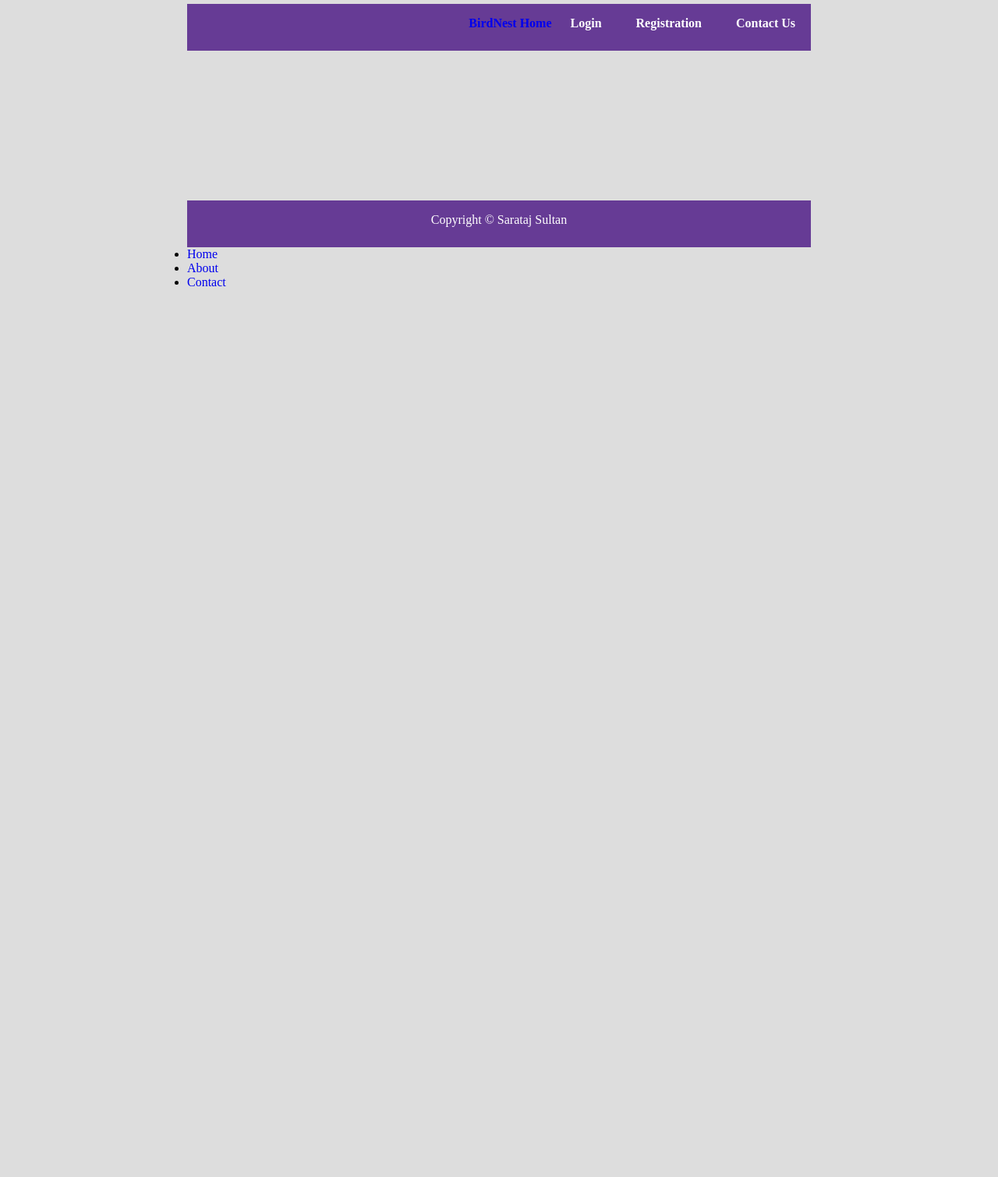
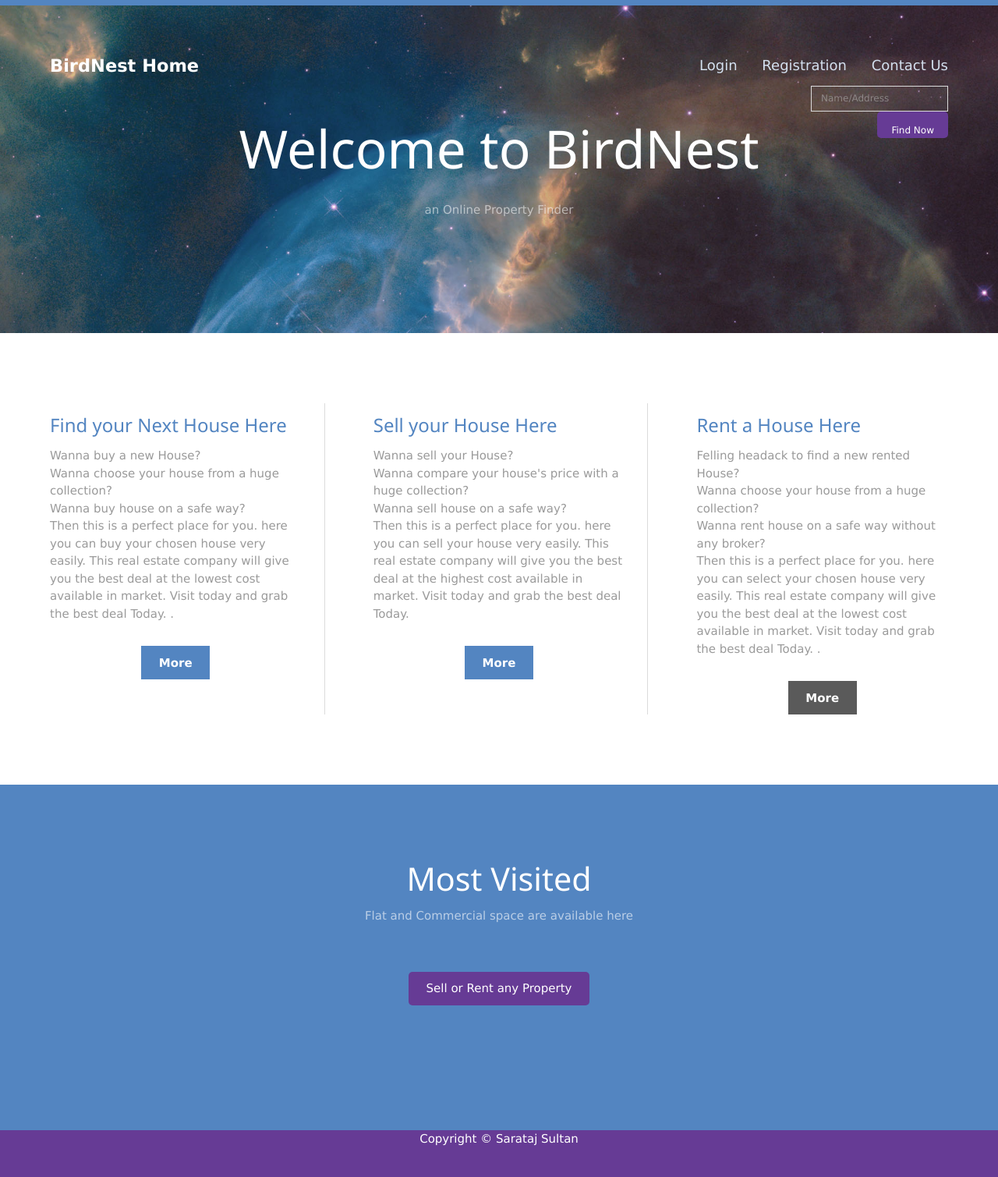
Before and after one commit to Sarataj/RealEstateFindingSystem, a PHP site: page /email-address-verification-script-using-php-demo/index_2.php in a window 1280 px wide. Shown: the whole page at 78% size. Before the commit the page ends 367 px from the top, so only its background shows below. Run offline with PHP 8.4, Linux system fonts and the light colour scheme; data that the repository does not hold is empty.

Commit message:
OOP index
OOP concept applying on index

```diff
--- a/index_2.php
+++ b/index_2.php
@@ -1,36 +1,169 @@
+<!DOCTYPE HTML>
+<?php
+	include ("database.php");
+	include ("Crud.php");
+	$crud = new Crud();
+	//fetching data in descending order (lastest entry first)
+	$query = "SELECT * FROM request_to_sell_product where P_approval != 'need_approval'";
+	$result = $crud->getData($query);
+	//echo '<pre>'; print_r($result); exit;
 
-<!DOCTYPE html>
+	session_start();
+	if(!isset($_SESSION["U_id"])){
+		$_SESSION["U_id"] = null;
+	}
+	$sql=mysqli_query($db,"SELECT U_name FROM user_info WHERE U_id={$_SESSION["U_id"]}");
+
+	$sql_1 = mysqli_query($db,"SELECT * FROM request_to_sell_product where P_approval != 'need_approval'");
+?>
+
+
 <html>
 	<head>
-		<title>Real-Estate Finding System</title>
+		<title>BirdNest ... an Online Property Finder</title>
 		<link rel="stylesheet" href="style.css">
-	<?php include"navbar.php";?>
+		<link rel="stylesheet" href="assets/css/main.css" />
+		<meta charset="UTF-8">
+		<meta name="viewport" content="width=device-width, initial-scale=1">
+		<link rel="stylesheet" href="https://www.w3schools.com/w3css/4/w3.css">
+		<link rel="stylesheet" href="https://fonts.googleapis.com/css?family=Raleway">
+		<link rel="stylesheet" href="https://cdnjs.cloudflare.com/ajax/libs/font-awesome/4.7.0/css/font-awesome.min.css">
 	</head>
-	<br>
-	<body class="back">
-	<div class="log">
-	<!--<marquee behavior="alternate"><img src="b1.jpg" width="800" height ="300"></marquee><br>
-	<marquee direction ="right"><img src="b0.jpg" width="800" height ="300"></marquee>
-	-->
+	<body>
+			<header id="header">
+				<div class="inner">
+					<a href="index.php" class="logo">BirdNest Home</a>
+					<nav id="nav">
 
+						<a class="w3-large" href="User_login.php">Login</a>
+						<a class="w3-large" href="User_Registration.php">Registration</a>
+						<a class="w3-large" href="contact.php">Contact Us</a>
+					</nav><a>
+							<form action="index.php" method="POST"> <!-- action="Search_view.php" -->
+								<input type="text" name="search" placeholder="Name/Address">
+								<button type="submit" class="btn_2" name="submit_3">Find Now</button> <!--  value="save" -->
+							</form></a>
+							<?php
+							if(isset($_POST["submit_3"]))
+							{
+								?>
+								<script>
+									//alert("Sorry. It is not complete yet");
+								</script>
+								<?php
+								echo "<script>window.open('Search_view.php','_self');</script>";
+							}
+							?>
+				</div>
+			</header>
 
-	</div>
-	<br><br><br>
-<div class="footer">
-			<footer><p>Copyright &copy; Sarataj Sultan </p></footer>
-		</div>
-</body>
+		<!-- Banner -->
+			<section id="banner">
+				<h1>Welcome to BirdNest</h1>
+				<p>an Online Property Finder</p>
+
+					</section>
+		<!-- One -->
+			<section id="one" class="wrapper">
+				<div class="inner">
+					<div class="flex flex-3">
+						<article>
+							<header>
+								<h3>Find your Next House Here</h3>
+							</header>
+							<p>Wanna buy a new House? <br> Wanna choose your house from a huge collection? <br>Wanna buy house on a safe way? <br>Then this is a perfect place for you. here you can buy your chosen house very easily.
+								This real estate company will give you the best deal at the lowest cost available in market. Visit today and grab the best deal Today.							.</p>
+							<footer>
+								<a href="#" class="button special">More</a>
+							</footer>
+						</article>
+						<article>
+							<header>
+								<h3>Sell your House Here</h3>
+							</header>
+							<p>Wanna sell your House? <br> Wanna compare your house's price with a huge collection? <br>Wanna sell house on a safe way? <br>Then this is a perfect place for you. here you can sell your house very easily.
+								This real estate company will give you the best deal at the highest cost available in market. Visit today and grab the best deal Today.</p>
+							<footer>
+								<a href="#" class="button special">More</a>
+							</footer>
+						</article>
+						<article>
+							<header>
+								<h3>Rent a House Here</h3>
+							</header>
+							<p>Felling headack to find a new rented House? <br> Wanna choose your house from a huge collection? <br>Wanna rent house on a safe way without any broker? <br>Then this is a perfect place for you. here you can select your chosen house very easily.
+								This real estate company will give you the best deal at the lowest cost available in market. Visit today and grab the best deal Today.							.</p>
+							<footer>
+								<a href="#" class="button special_2">More</a>
+							</footer>
+						</article>
+					</div>
+				</div>
+			</section>
+
+		<!-- Two -->
+			<section id="two" class="wrapper style1 special">
+				<div class="inner">
+					<header>
+						<h2>Most Visited</h2>
+						<p>Flat and Commercial space are available here</p>
+					</header>
+
+					<div class="display: flex">
+					<?php
+					foreach ($result as $key  => $res) {
+					?>
+									<div class="box person">
+										<div class="image square">
+											<center><?php $_SESSION["P_id"] = "$res[P_id]";
+											echo '<img height = "180" width = "180" src="data:P_pic_1;base64,'.$res['P_pic_1'].'">';?> </center>
+											<?php echo "<p>".$res['P_type']."</p>";?> at <?php echo "<p>".$res['P_location']."</p>";?>
+											<?php echo "<p>".$res['P_for_sell_rent']."</p>";?>
+											<?php echo "<a href=\"Property_Details.php?P_id=$res[P_id]\">View Details</a></td>";?>
+										</div>
+									</div>
+					<?php
+						}
+					?>
+					</div>
 
 
 
+						<form action="index.php" method="POST">             <!--  action="index.php" method="POST" -->
+							<button type = "submit" name = "submit_2" class="btn_2"> Sell or Rent any Property</button>  <!--</button>  class="btn btn-primary" -->
+						</form>
+					<?php
+						if(isset($_POST["submit_2"]))
+						{
+							if(($_SESSION["U_id"]) == null)
+								{
+									?>
+									<script>
+										alert("Need to registration");
+									</script>
+									<?php
+									echo"<script>window.open('User_login.php','_self');</script>";
+								}
+							else
+								{
+									echo "<script>window.open('Sell_property.php','_self');</script>";
+								}
+						}
+					?>
 
 
-<div class="navbar-collapse  collapse">
-              <ul class="nav navbar-nav navbar-right">
-               <li class="active"><a href="index.php">Home</a></li>
-                <li><a href="about.php">About</a></li>
-                <li><a href="contact.php">Contact</a></li>
-              </ul>
-            </div>
+				</div>
+			</section>
+		<!-- Footer -->
+			<div class="footer">
+			<footer><p>Copyright &copy; Sarataj Sultan </p></footer>
+		</div>
 
+		<!-- Scripts -->
+			<script src="assets/js/jquery.min.js"></script>
+			<script src="assets/js/skel.min.js"></script>
+			<script src="assets/js/util.js"></script>
+			<script src="assets/js/main.js"></script>
+
+	</body>
 </html>
```
